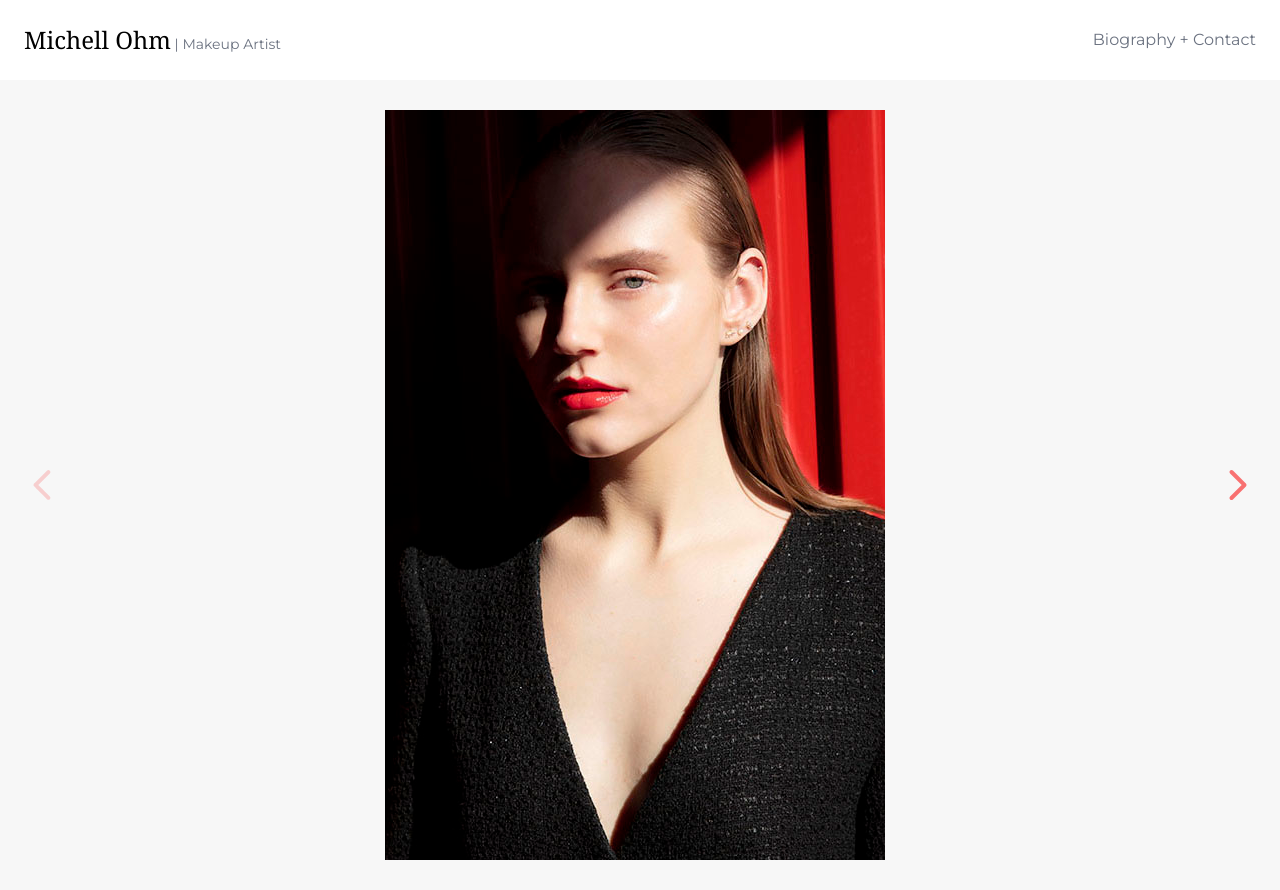
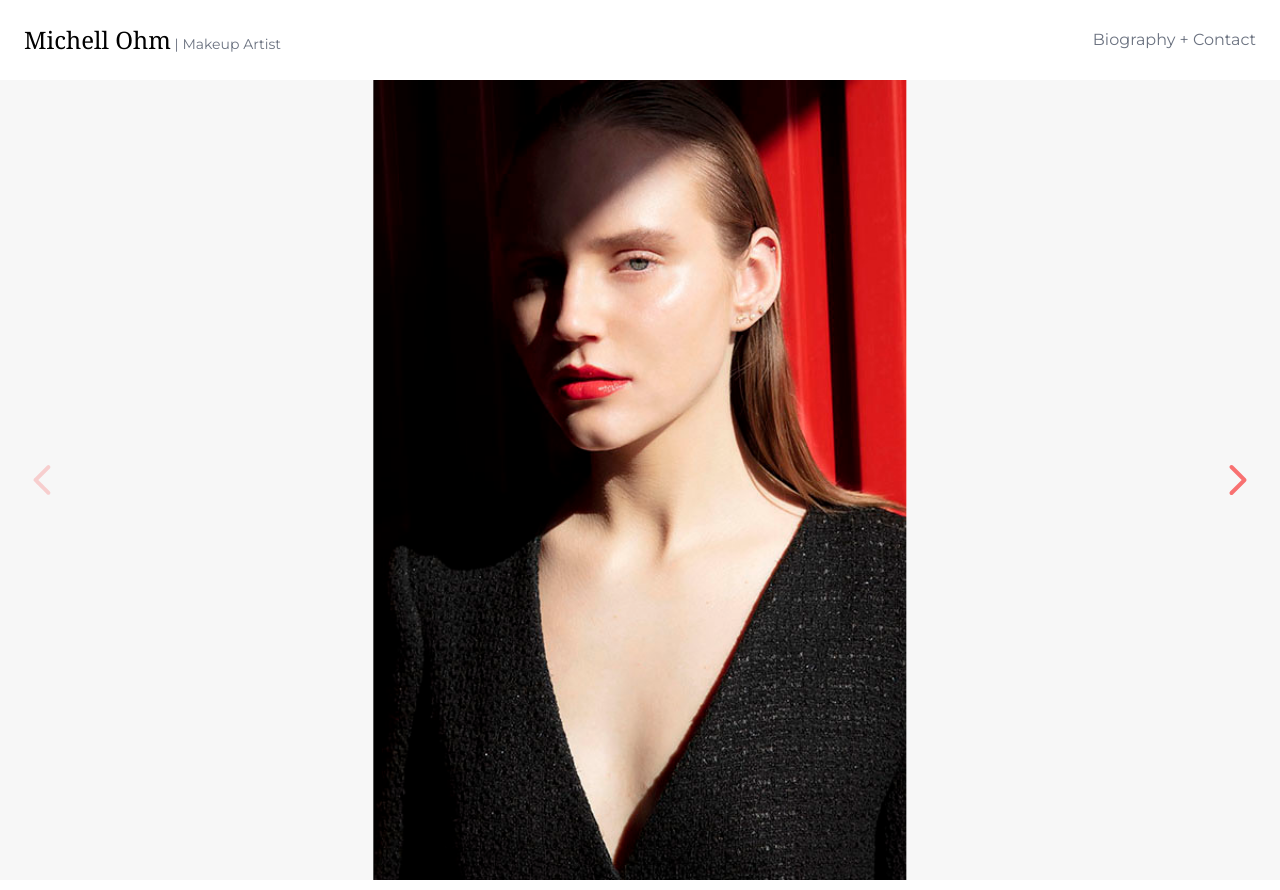
Before and after one commit to franklindesign/michell_portfolio, a React (Create React App) app: page / in a window 1280 px wide. Built offline with nearby package versions, Linux system fonts and the light colour scheme.

Commit message:
adjust height for carousel on mobile

```diff
--- a/src/EmblaCarousel.js
+++ b/src/EmblaCarousel.js
@@ -32,7 +32,8 @@ const EmblaCarousel = ({ slides }) => {
                 <img
                   className="embla__slide__img"
                   src={mediaByIndex(index)}
-                  alt="A cool cat."
+                  alt="Work"
+                  loading="lazy"
                 />
               </div>
             </div>
--- a/src/css/embla.css
+++ b/src/css/embla.css
@@ -1,13 +1,10 @@
 .embla {
   position: relative;
   background-color: #f7f7f7;
-  padding: 20px;
-  max-width: 100%;
 }
 
 .embla__viewport {
   overflow: hidden;
-  width: 100%;
 }
 
 .embla__viewport.is-draggable {
@@ -25,19 +22,27 @@
   -webkit-touch-callout: none;
   -khtml-user-select: none;
   -webkit-tap-highlight-color: transparent;
-  margin-left: -10px;
 }
 
 .embla__slide {
   position: relative;
-  min-width: 100%;
-  padding: 10px;
+  min-width: 100vw;
+  padding-left: 10px;
+  padding-right: 10px;
+  width: 50%;
 }
 
 .embla__slide__inner {
   position: relative;
   overflow: hidden;
-  height: 750px;
+  height: 650px;
+}
+@media (min-width: 640px) {
+  .embla__slide__inner {
+    position: relative;
+    overflow: hidden;
+    height: 800px;
+  }
 }
 
 .embla__slide__img {
```
